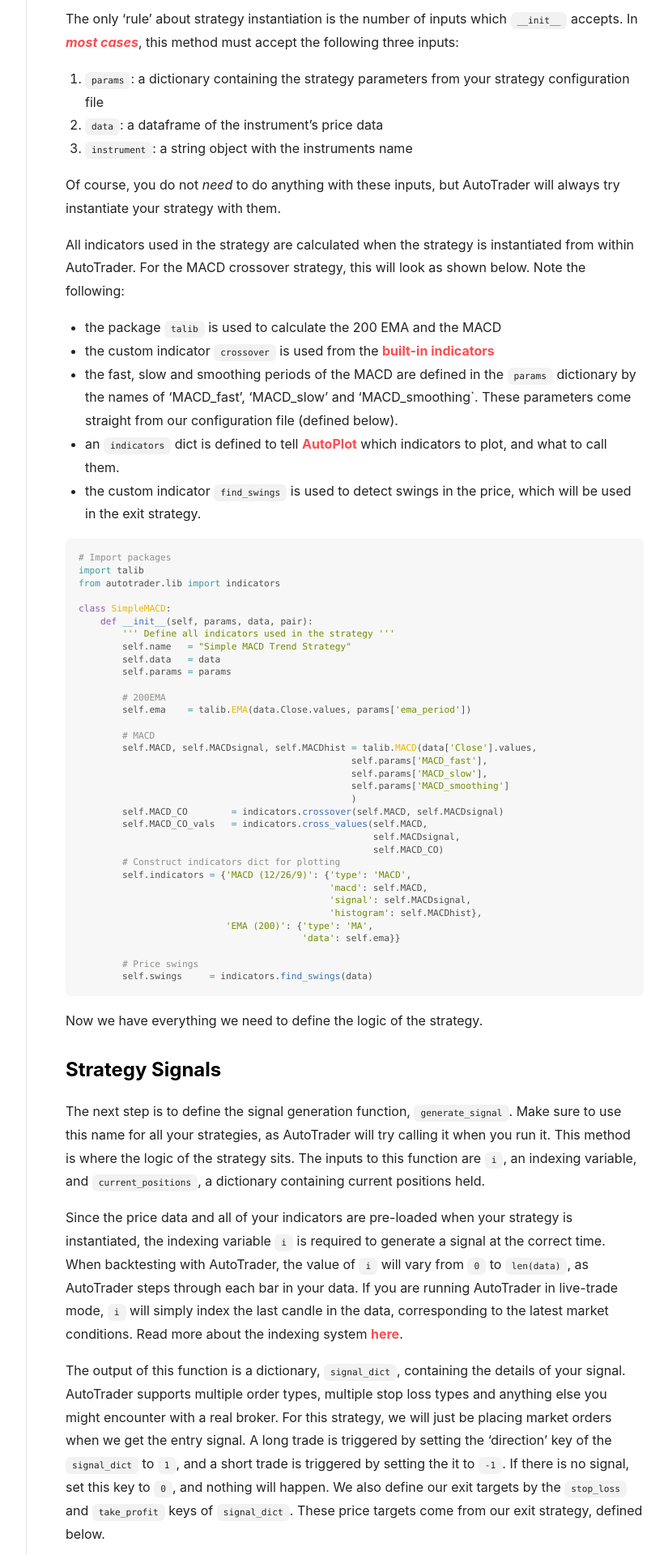
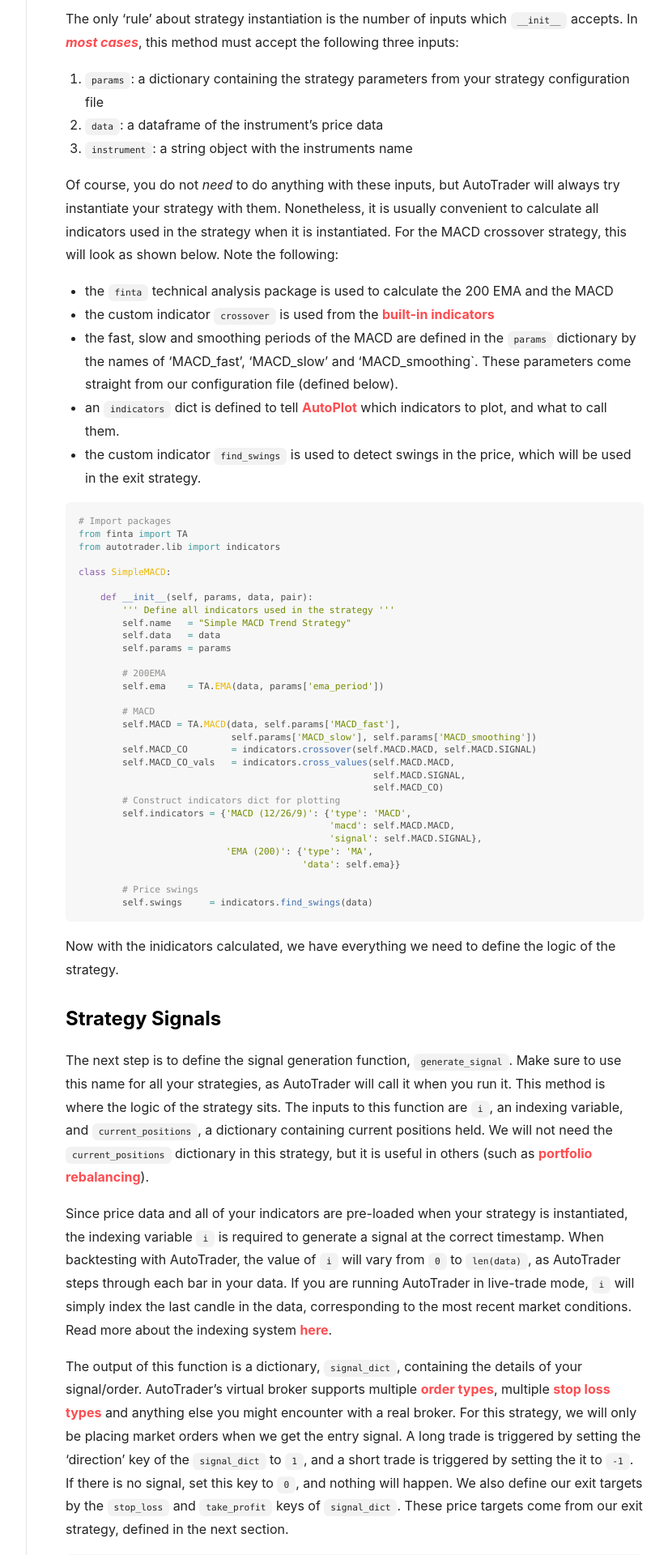
Before and after one commit to kieran-mackle/AutoTrader, a Jekyll site: the page built from content/_tutorials/1.2-building-strategy.md, in a window 1280 px wide. Shown: the part 3029-4949 px from the top of the page at 81% size, without its empty margins (217-1042 px from the left). Built offline with Jekyll 4.4.1, drawn with Linux system fonts in a browser that asks for light colours; nearby versions of some CDN libraries.

Commit message:
docs: improved signal docs

````diff
--- a/content/_tutorials/1.2-building-strategy.md
+++ b/content/_tutorials/1.2-building-strategy.md
@@ -104,10 +104,9 @@ In *[most cases](../docs/strategies#initialisation)*, this method must accept th
   3. `instrument`: a string object with the instruments name
 
 Of course, you do not *need* to do anything with these inputs, but AutoTrader will always try instantiate your strategy with them.
-
-All indicators used in the strategy are calculated when the strategy is instantiated from within AutoTrader. For the MACD crossover strategy,
-this will look as shown below. Note the following:
-- the package `talib` is used to calculate the 200 EMA and the MACD
+Nonetheless, it is usually convenient to calculate all indicators used in the strategy when it is instantiated. For the MACD
+crossover strategy, this will look as shown below. Note the following:
+- the `finta` technical analysis package is used to calculate the 200 EMA and the MACD
 - the custom indicator `crossover` is used from the [built-in indicators](../docs/indicators#crossover)
 - the fast, slow and smoothing periods of the MACD are defined in the `params` dictionary by the names of 'MACD_fast', 'MACD_slow' and 'MACD_smoothing`. These parameters come straight from our configuration file (defined below).
 - an `indicators` dict is defined to tell [AutoPlot](../docs/autoplot) which indicators to plot, and what to call them.
@@ -115,10 +114,11 @@ this will look as shown below. Note the following:
 
 ```python
 # Import packages
-import talib
+from finta import TA
 from autotrader.lib import indicators
 
 class SimpleMACD:
+
     def __init__(self, params, data, pair):
         ''' Define all indicators used in the strategy '''
         self.name   = "Simple MACD Trend Strategy"
@@ -126,23 +126,19 @@ class SimpleMACD:
         self.params = params
 
         # 200EMA
-        self.ema    = talib.EMA(data.Close.values, params['ema_period'])
+        self.ema    = TA.EMA(data, params['ema_period'])
 
         # MACD
-        self.MACD, self.MACDsignal, self.MACDhist = talib.MACD(data['Close'].values,
-                                                  self.params['MACD_fast'],
-                                                  self.params['MACD_slow'],
-                                                  self.params['MACD_smoothing']
-                                                  )
-        self.MACD_CO        = indicators.crossover(self.MACD, self.MACDsignal)
-        self.MACD_CO_vals   = indicators.cross_values(self.MACD,
-                                                      self.MACDsignal,
+        self.MACD = TA.MACD(data, self.params['MACD_fast'],
+                            self.params['MACD_slow'], self.params['MACD_smoothing'])
+        self.MACD_CO        = indicators.crossover(self.MACD.MACD, self.MACD.SIGNAL)
+        self.MACD_CO_vals   = indicators.cross_values(self.MACD.MACD,
+                                                      self.MACD.SIGNAL,
                                                       self.MACD_CO)
         # Construct indicators dict for plotting
         self.indicators = {'MACD (12/26/9)': {'type': 'MACD',
-                                              'macd': self.MACD,
-                                              'signal': self.MACDsignal,
-                                              'histogram': self.MACDhist},
+                                              'macd': self.MACD.MACD,
+                                              'signal': self.MACD.SIGNAL},
                            'EMA (200)': {'type': 'MA',
                                          'data': self.ema}}
 
@@ -150,28 +146,30 @@ class SimpleMACD:
         self.swings     = indicators.find_swings(data)
 ```
 
-Now we have everything we need to define the logic of the strategy.
+Now with the inidicators calculated, we have everything we need to define the logic of the strategy.
 
 
 
 ### Strategy Signals
 
 The next step is to define the signal generation function, `generate_signal`. Make sure to use this name for all your strategies, as
-AutoTrader will try calling it when you run it. This method is where the logic of the strategy sits. The inputs to this function are `i`,
-an indexing variable, and `current_positions`, a dictionary containing current positions held.
+AutoTrader will call it when you run it. This method is where the logic of the strategy sits. The inputs to this function are `i`,
+an indexing variable, and `current_positions`, a dictionary containing current positions held. We will not need the `current_positions`
+dictionary in this strategy, but it is useful in others (such as [portfolio rebalancing](https://github.com/kieran-mackle/autotrader-demo/blob/main/strategies/portfolio_rebalance.py)).
 
-Since the price data and all of your indicators are pre-loaded when your strategy is instantiated, the indexing
-variable `i` is required to generate a signal at the correct time. When backtesting with AutoTrader, the value
+Since price data and all of your indicators are pre-loaded when your strategy is instantiated, the indexing
+variable `i` is required to generate a signal at the correct timestamp. When backtesting with AutoTrader, the value
 of `i` will vary from `0` to `len(data)`, as AutoTrader steps through each bar in your data. If you are running
-AutoTrader in live-trade mode, `i` will simply index the last candle in the data, corresponding to the latest
+AutoTrader in live-trade mode, `i` will simply index the last candle in the data, corresponding to the most recent
 market conditions. Read more about the indexing system [here](../docs/autotrader#data-indexing).
 
-The output of this function is a dictionary, `signal_dict`, containing the details of your signal. AutoTrader supports
-multiple order types, multiple stop loss types and anything else you might encounter with a real broker. For this strategy,
-we will just be placing market orders when we get the entry signal. A long trade is triggered by setting the 'direction' key of
-the `signal_dict` to `1`, and a short trade is triggered by setting the it to `-1`. If there is no signal, set this key to `0`,
-and nothing will happen. We also define our exit targets by the `stop_loss` and `take_profit` keys of `signal_dict`. These
-price targets come from our exit strategy, defined below.
+The output of this function is a dictionary, `signal_dict`, containing the details of your signal/order. AutoTrader's virtual
+broker supports multiple [order types](../docs/brokers-interface#order-handling), multiple
+[stop loss types](../docs/brokers-interface#stop-loss-types) and anything else you might encounter with a real broker.
+For this strategy, we will only be placing market orders when we get the entry signal. A long trade is triggered by setting
+the 'direction' key of the `signal_dict` to `1`, and a short trade is triggered by setting the it to `-1`. If there is no signal,
+set this key to `0`, and nothing will happen. We also define our exit targets by the `stop_loss` and `take_profit` keys of
+`signal_dict`. These price targets come from our exit strategy, defined in the next section.
 
 ```python
     def generate_signal(self, i, current_position):
````
Also changed, not shown: other parts of content/_tutorials/1.2-building-strategy.md (+0 -1 lines).
